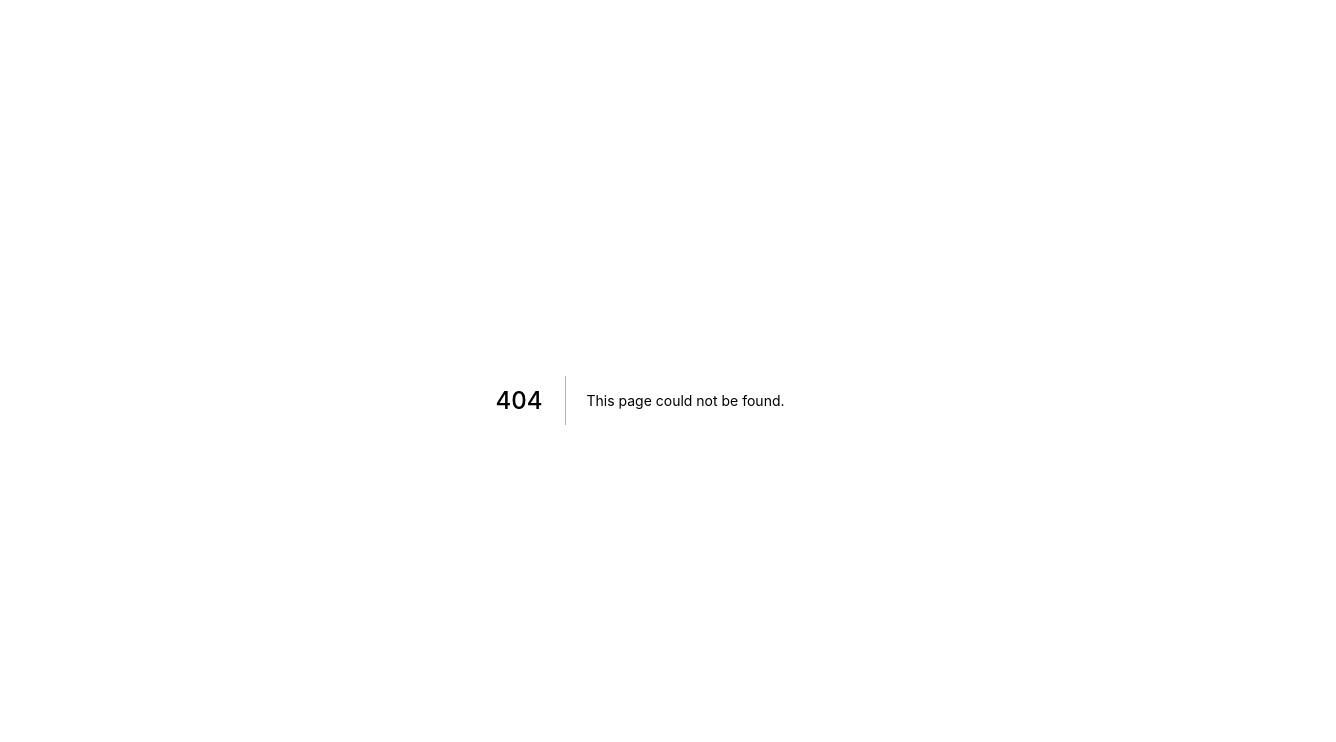
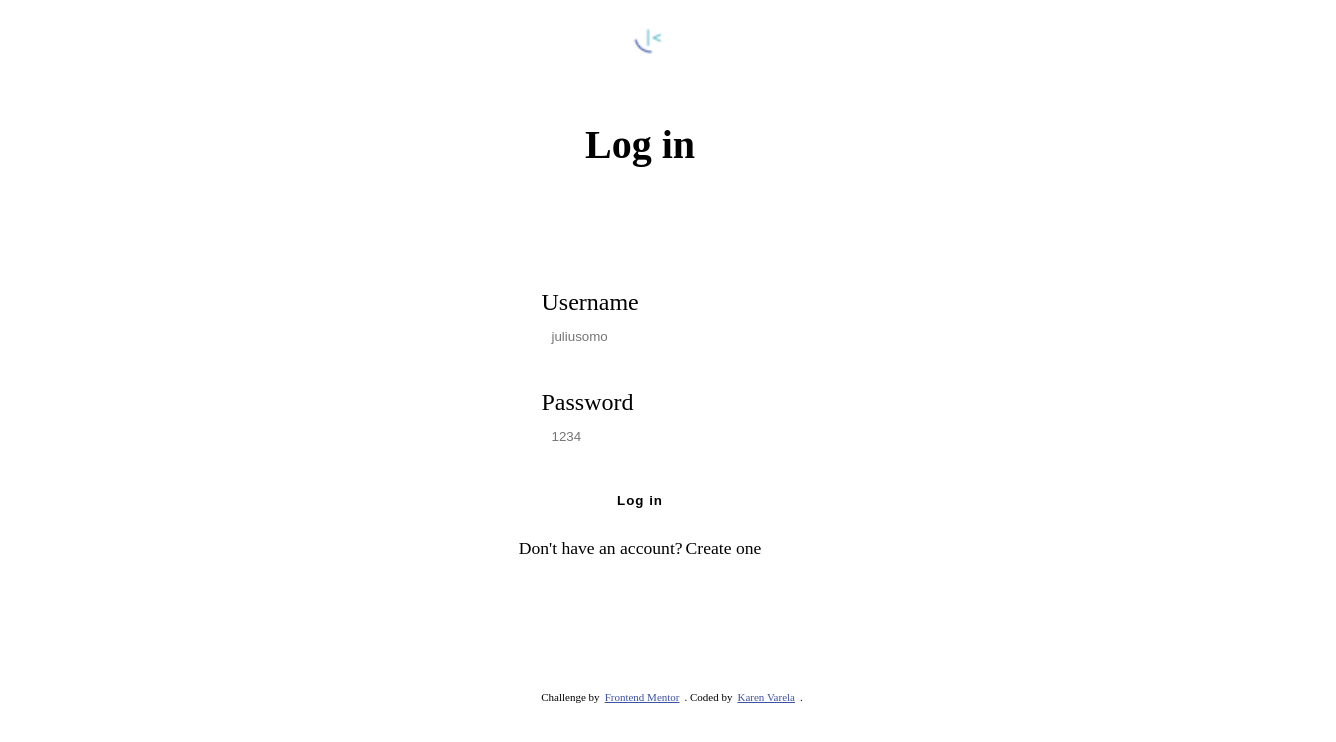
Before and after one commit to vkaren/interactive-comments-section-main, a Next.js app: page / in a window 1280 px wide. Before the commit this address had no page. Shown: the top 742 px of the page, 1336 px wide, since content can reach past the window. Built offline with nearby package versions, Linux system fonts and the light colour scheme.

Commit message:
Creating home page

```diff
--- /dev/null
+++ b/src/pages/index.js
@@ -0,0 +1,13 @@
+import React from "react";
+import Layout from "@components/Layout";
+import SignIn from "@components/SignIn";
+
+const HomePage = () => {
+  return (
+    <Layout>
+      <SignIn />
+    </Layout>
+  );
+};
+
+export default HomePage;
```
Also changed, not shown: src/index.js (deleted, +0 -26 lines).
